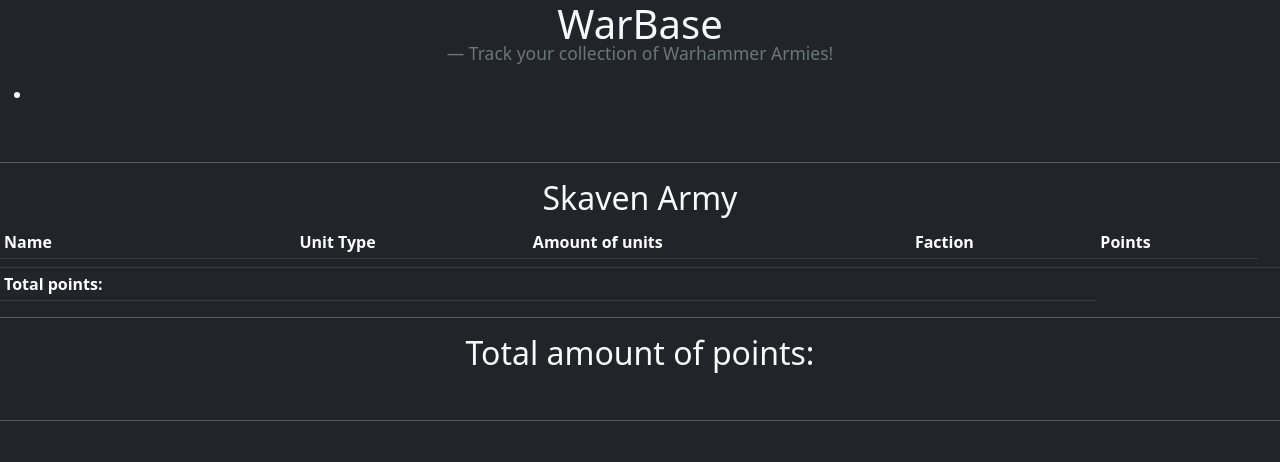
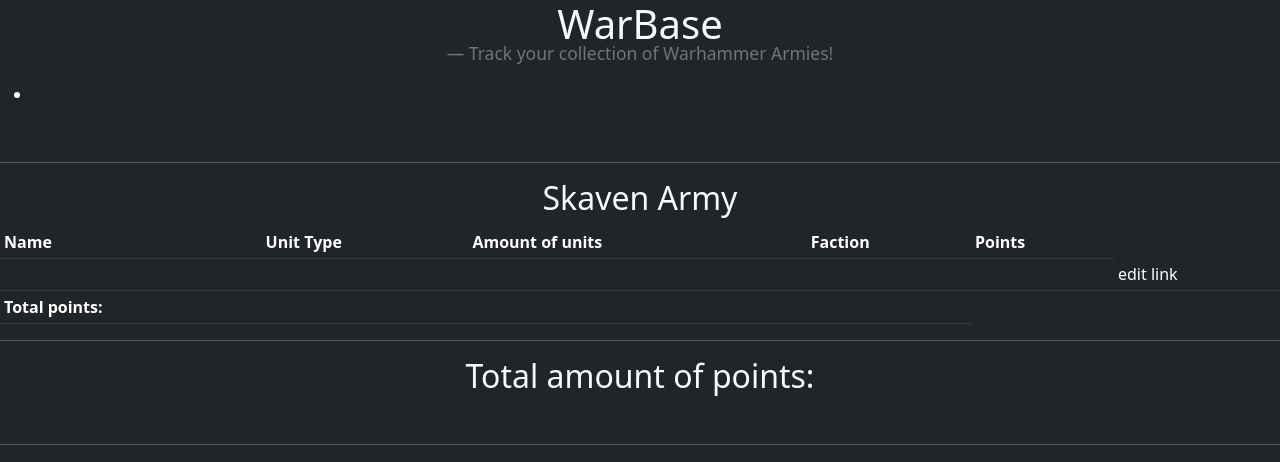
Before and after one commit to Vicible2/CRUD, a PHP site: page /index.php in a window 1280 px wide. Shown: the top 462 px of the page. Run offline with PHP 8.4, Linux system fonts and the light colour scheme; tables that the repository leaves empty or names only in its code hold one stand-in row (values such as "Sample post"); data that the repository does not hold is empty.

Commit message:
Add edit link td

```diff
--- a/overview.php
+++ b/overview.php
@@ -43,7 +43,7 @@
 			<td> <?= $card['Amount of Units']?> </td>
 			<td> <?= $card['Faction']?> </td>
 			<td> <?= $card['Points']?> </td>
-			<td></td>
+			<td> edit link</td>
 		</tr>
 
 		<?php endforeach; ?>
```
